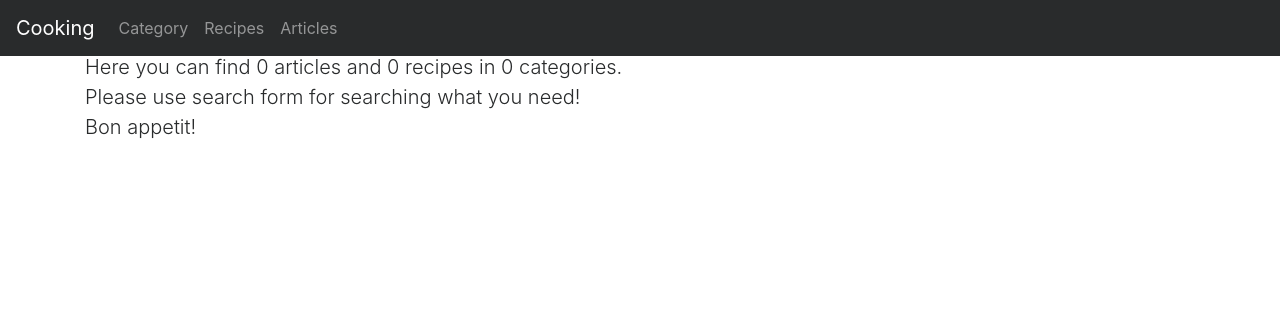
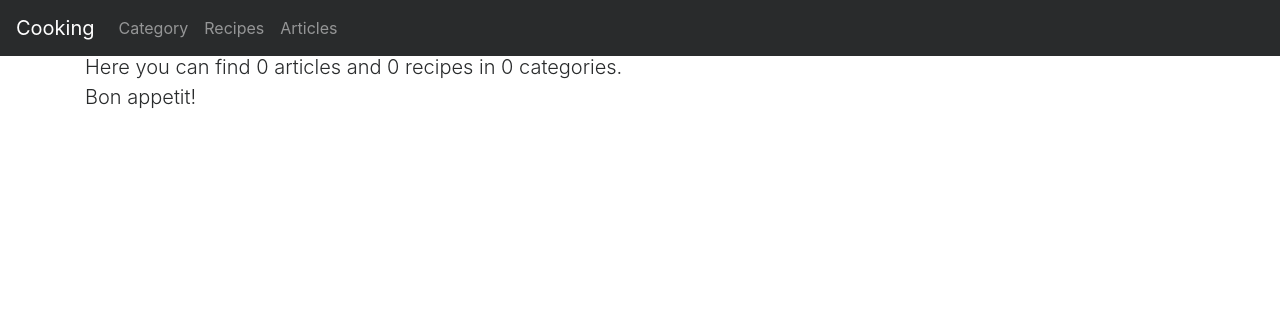
Before and after one commit to ievgenburdin/cooking_site, a Django app: page / in a window 1280 px wide. Shown: the top 316 px of the page. Run offline with Django 3.2, Linux system fonts and the light colour scheme; data that the repository does not hold is empty; some libraries are stand-ins or nearby versions.

Commit message:
Initial commit

```diff
--- a/templates/cooking_app/home.html
+++ b/templates/cooking_app/home.html
@@ -6,10 +6,9 @@
 
 {% block body_block %}
     <div class="starter-template">
-        <h1>Cooking is love !</h1>
+        <h1>Cooking is love!</h1>
         <p class="lead">Here you can find {{ num_articles }} articles and
             {{ num_recipes }} recipes in {{ num_categories }} categories.<br>
-            Please use search form for searching what you need!<br>
             <span>Bon appetit!</span></p>
       </div>
 {% endblock %}
```
